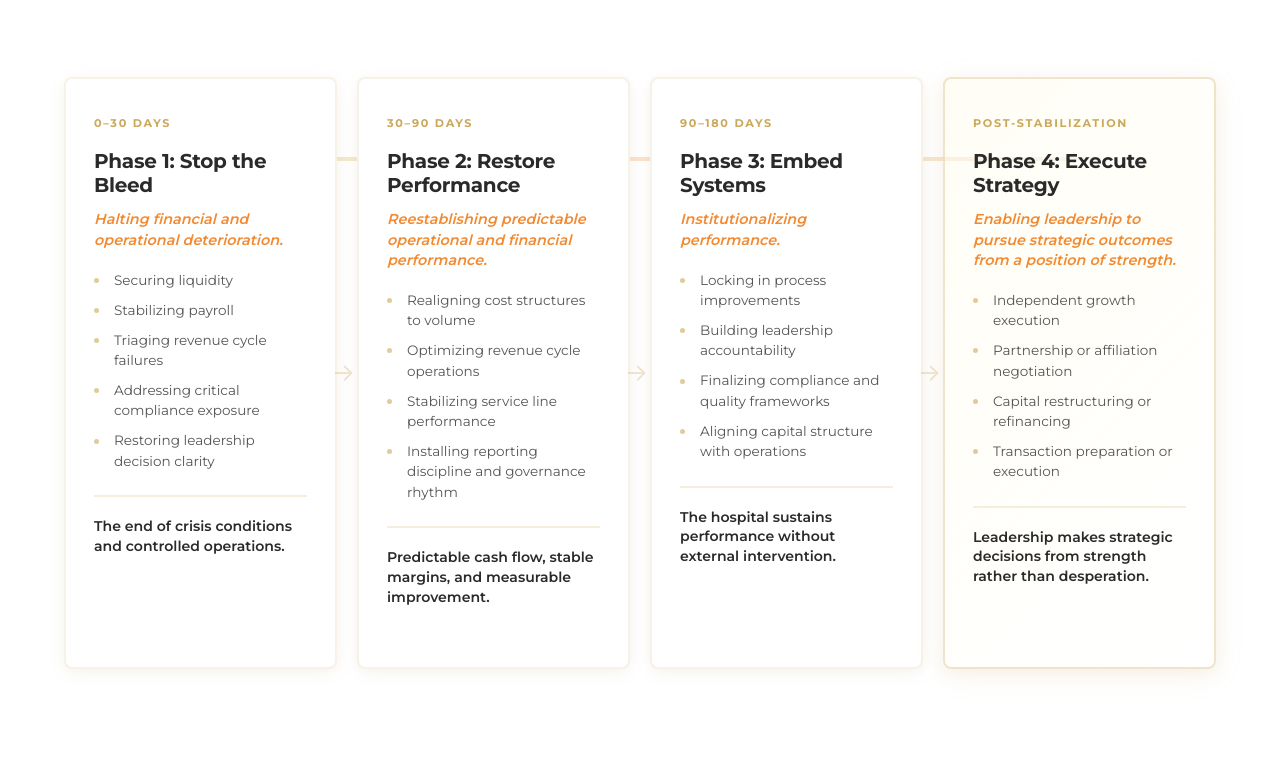
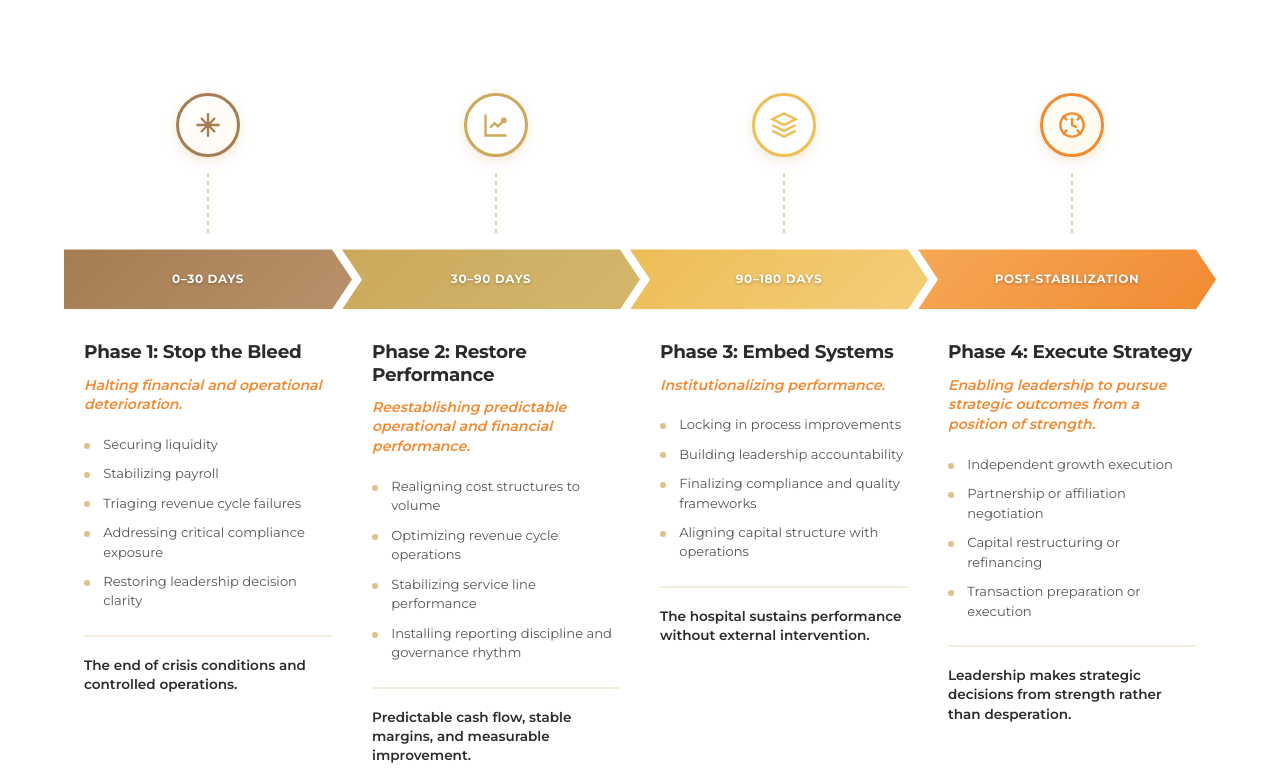
Before and after one commit to NickvZyl/SRH, a website: page public/our-approach/index.html in a window 1280 px wide. Shown: the part 4922-5690 px from the top of the page. Drawn offline with nearby package versions, Linux system fonts and the light colour scheme.

Commit message:
ourApproachV1.1

```diff
--- a/public/our-approach/index.html
+++ b/public/our-approach/index.html
@@ -987,99 +987,157 @@
       line-height: 1.3;
     }
 
-    /* Horizontal Phase Progression */
+    /* Industrial Timeline Progression */
     .execution-phases {
       position: relative;
       display: grid;
       grid-template-columns: repeat(4, 1fr);
-      gap: 1.5rem;
-      margin-top: 4rem;
-    }
-
-    /* Progression Gradient Line */
-    .execution-phases::before {
-      content: '';
-      position: absolute;
-      top: 80px;
-      left: 10%;
-      right: 10%;
-      height: 4px;
-      background: linear-gradient(90deg,
-        var(--gold) 0%,
-        var(--gold-light) 33%,
-        var(--orange) 66%,
-        rgba(203, 168, 92, 0.6) 100%
-      );
-      border-radius: 2px;
-      opacity: 0.3;
-      z-index: 0;
+      gap: 0;
+      margin-top: 6rem;
+      padding: 0;
     }
 
     .phase-card {
       position: relative;
+      background: transparent;
+      padding: 0;
+      transition: all 0.3s ease;
+      z-index: 1;
+    }
+
+    /* Circular Icon */
+    .phase-icon {
+      width: 90px;
+      height: 90px;
       background: var(--white);
-      padding: 2.5rem 2rem;
-      border-radius: 8px;
-      border: 2px solid rgba(203, 168, 92, 0.15);
-      box-shadow:
-        0 2px 12px rgba(203, 168, 92, 0.08),
-        0 4px 24px rgba(0, 0, 0, 0.04);
-      transition: all 0.4s cubic-bezier(0.4, 0, 0.2, 1);
-      z-index: 1;
-    }
-
-    .phase-card:hover {
-      transform: translateY(-6px);
-      border-color: rgba(203, 168, 92, 0.35);
-      box-shadow:
-        0 8px 32px rgba(203, 168, 92, 0.16),
-        0 12px 48px rgba(0, 0, 0, 0.08);
-    }
-
-    /* Phase 4 emphasis */
-    .phase-card:nth-child(4) {
-      border-color: rgba(203, 168, 92, 0.3);
-      background: linear-gradient(135deg,
-        rgba(255, 251, 230, 0.4) 0%,
-        var(--white) 100%
-      );
-      box-shadow:
-        0 4px 16px rgba(203, 168, 92, 0.12),
-        0 6px 32px rgba(203, 168, 92, 0.08);
-    }
-
-    .phase-card:nth-child(4):hover {
-      border-color: rgba(203, 168, 92, 0.45);
-    }
-
-    /* Arrow connectors between phases */
-    .phase-card::after {
-      content: '→';
-      position: absolute;
-      right: -1.25rem;
-      top: 50%;
-      transform: translateY(-50%);
-      font-size: 1.5rem;
-      color: var(--gold);
-      opacity: 0.3;
-      z-index: 2;
-    }
-
-    .phase-card:last-child::after {
-      display: none;
+      border: 3px solid var(--gold);
+      border-radius: 50%;
+      display: flex;
+      align-items: center;
+      justify-content: center;
+      margin: 0 auto;
+      position: relative;
+      z-index: 3;
+      box-shadow: 0 4px 12px rgba(203, 168, 92, 0.25);
+    }
+
+    .phase-icon svg {
+      width: 40px;
+      height: 40px;
+      stroke: var(--gold);
+      stroke-width: 2;
+    }
+
+    /* Phase-specific diamond colors */
+    .phase-card:nth-child(1) .phase-icon {
+      border-color: #A67C52;
+      background: linear-gradient(135deg, #FFFFFF 0%, #FFF9F0 100%);
+    }
+
+    .phase-card:nth-child(1) .phase-icon svg {
+      stroke: #A67C52;
+    }
+
+    .phase-card:nth-child(2) .phase-icon {
+      border-color: var(--gold);
+    }
+
+    .phase-card:nth-child(2) .phase-icon svg {
+      stroke: var(--gold);
+    }
+
+    .phase-card:nth-child(3) .phase-icon {
+      border-color: var(--gold-light);
+    }
+
+    .phase-card:nth-child(3) .phase-icon svg {
+      stroke: var(--gold-light);
+    }
+
+    .phase-card:nth-child(4) .phase-icon {
+      border-color: var(--orange);
+      background: linear-gradient(135deg, #FFFEF8 0%, #FFF9EC 100%);
+    }
+
+    .phase-card:nth-child(4) .phase-icon svg {
+      stroke: var(--orange);
+    }
+
+    /* Dotted vertical connector */
+    .phase-connector {
+      width: 2px;
+      height: 60px;
+      background-image: linear-gradient(to bottom, var(--gold) 50%, transparent 50%);
+      background-size: 2px 8px;
+      margin: 1rem auto;
+      opacity: 0.5;
+    }
+
+    /* Chevron Arrow Timeline Bar */
+    .phase-timeline-bar {
+      position: relative;
+      height: 65px;
+      background: var(--gold);
+      display: flex;
+      align-items: center;
+      justify-content: center;
+      clip-path: polygon(0 0, calc(100% - 20px) 0, 100% 50%, calc(100% - 20px) 100%, 0 100%, 20px 50%);
+      margin-left: -10px;
+      box-shadow: 0 3px 10px rgba(203, 168, 92, 0.3);
+      transition: all 0.3s ease;
+    }
+
+    .phase-card:first-child .phase-timeline-bar {
+      clip-path: polygon(0 0, calc(100% - 20px) 0, 100% 50%, calc(100% - 20px) 100%, 0 100%);
+      margin-left: 0;
+    }
+
+    /* Color progression for timeline bars */
+    .phase-card:nth-child(1) .phase-timeline-bar {
+      background: linear-gradient(135deg, #A67C52 0%, #B8916A 100%);
+    }
+
+    .phase-card:nth-child(2) .phase-timeline-bar {
+      background: linear-gradient(135deg, var(--gold) 0%, #D4B86C 100%);
+    }
+
+    .phase-card:nth-child(3) .phase-timeline-bar {
+      background: linear-gradient(135deg, var(--gold-light) 0%, #F5CE7A 100%);
+    }
+
+    .phase-card:nth-child(4) .phase-timeline-bar {
+      background: linear-gradient(135deg, #F5A855 0%, var(--orange) 100%);
+    }
+
+    .phase-card:hover .phase-timeline-bar {
+      transform: translateY(-2px);
+      box-shadow: 0 5px 15px rgba(203, 168, 92, 0.4);
     }
 
     .phase-duration {
-      font-size: 0.7rem;
+      font-size: 0.8rem;
       font-weight: 700;
-      letter-spacing: 0.15em;
+      letter-spacing: 0.05em;
       text-transform: uppercase;
-      color: var(--gold);
-      margin-bottom: 1rem;
+      color: var(--white);
+      text-align: center;
+      text-shadow: 0 1px 3px rgba(0, 0, 0, 0.3);
+      padding: 0 1rem;
+      line-height: 1.2;
+    }
+
+    .phase-card:nth-child(4) .phase-duration {
+      color: var(--white);
+      text-shadow: 0 1px 3px rgba(0, 0, 0, 0.3);
+    }
+
+    /* Content below timeline */
+    .phase-content {
+      padding: 2.5rem 1.5rem 0;
     }
 
     .phase-card h3 {
-      font-size: 1.35rem;
+      font-size: 1.25rem;
       font-weight: 700;
       color: var(--text-dark);
       margin-bottom: 0.75rem;
@@ -1087,7 +1145,7 @@
     }
 
     .phase-objective {
-      font-size: 0.9rem;
+      font-size: 0.88rem;
       font-weight: 600;
       color: var(--orange);
       margin-bottom: 1.25rem;
@@ -1105,9 +1163,9 @@
     }
 
     .phase-items li {
-      font-size: 0.88rem;
+      font-size: 0.85rem;
       color: var(--text-light);
-      padding-left: 1.25rem;
+      padding-left: 1.2rem;
       position: relative;
       line-height: 1.5;
     }
@@ -1117,18 +1175,18 @@
       position: absolute;
       left: 0;
       top: 0.6em;
-      width: 5px;
-      height: 5px;
+      width: 6px;
+      height: 6px;
+      background: var(--gold);
+      opacity: 0.7;
       border-radius: 50%;
-      background: var(--gold);
-      opacity: 0.6;
     }
 
     .phase-outcome {
-      font-size: 0.9rem;
+      font-size: 0.88rem;
       font-weight: 600;
       color: var(--text-dark);
-      padding-top: 1.25rem;
+      padding-top: 1.2rem;
       border-top: 2px solid rgba(203, 168, 92, 0.2);
       line-height: 1.4;
     }
@@ -1488,23 +1546,41 @@
 
     @media (max-width: 1400px) {
       .execution-phases {
-        gap: 1.25rem;
-      }
-
-      .phase-card {
-        padding: 2.25rem 1.75rem;
+        gap: 0;
+      }
+
+      .phase-icon {
+        width: 64px;
+        height: 64px;
+      }
+
+      .phase-icon svg {
+        width: 28px;
+        height: 28px;
+      }
+
+      .phase-timeline-bar {
+        height: 60px;
+      }
+
+      .phase-duration {
+        font-size: 0.75rem;
+      }
+
+      .phase-content {
+        padding: 2rem 1.25rem 0;
       }
 
       .phase-card h3 {
-        font-size: 1.25rem;
+        font-size: 1.15rem;
       }
 
       .phase-items li {
+        font-size: 0.82rem;
+      }
+
+      .phase-outcome {
         font-size: 0.85rem;
-      }
-
-      .phase-outcome {
-        font-size: 0.88rem;
       }
     }
 
@@ -1636,15 +1712,36 @@
 
       .execution-phases {
         grid-template-columns: repeat(2, 1fr);
-        gap: 2rem;
-      }
-
-      .execution-phases::before {
-        display: none;
-      }
-
-      .phase-card::after {
-        display: none;
+        gap: 0 1.5rem;
+        padding: 0;
+      }
+
+      .phase-icon {
+        width: 60px;
+        height: 60px;
+      }
+
+      .phase-icon svg {
+        width: 26px;
+        height: 26px;
+      }
+
+      .phase-timeline-bar {
+        clip-path: polygon(0 0, 100% 0, 100% 100%, 0 100%);
+        margin-left: 0;
+        height: 55px;
+      }
+
+      .phase-connector {
+        height: 50px;
+      }
+
+      .phase-content {
+        padding: 2rem 1rem 0;
+      }
+
+      .phase-card {
+        margin-bottom: 2rem;
       }
 
       .different-grid {
@@ -1686,12 +1783,41 @@
 
       .execution-phases {
         grid-template-columns: 1fr;
-        gap: 2rem;
+        gap: 0;
         margin-top: 3rem;
+        padding: 0;
+      }
+
+      .phase-icon {
+        width: 64px;
+        height: 64px;
+      }
+
+      .phase-icon svg {
+        width: 28px;
+        height: 28px;
+      }
+
+      .phase-timeline-bar {
+        clip-path: polygon(0 0, 100% 0, 100% 100%, 0 100%);
+        margin-left: 0;
+        height: 55px;
+      }
+
+      .phase-connector {
+        height: 45px;
+      }
+
+      .phase-content {
+        padding: 2rem 1.5rem 0;
       }
 
       .phase-card {
-        padding: 2rem 1.75rem;
+        margin-bottom: 2.5rem;
+      }
+
+      .phase-duration {
+        font-size: 0.75rem;
       }
 
       .radial-center {
@@ -2044,7 +2170,16 @@
         <div class="execution-phases">
           <!-- Phase 1 -->
           <div class="phase-card">
+            <div class="phase-icon">
+              <svg viewBox="0 0 24 24" fill="none" stroke="currentColor">
+                <path d="M12 2v20M2 12h20M6 6l12 12M6 18L18 6"/>
+              </svg>
+            </div>
+            <div class="phase-connector"></div>
+            <div class="phase-timeline-bar">
               <div class="phase-duration">0–30 Days</div>
+            </div>
+            <div class="phase-content">
               <h3>Phase 1: Stop the Bleed</h3>
               <p class="phase-objective">Halting financial and operational deterioration.</p>
               <ul class="phase-items">
@@ -2056,10 +2191,22 @@
               </ul>
               <p class="phase-outcome">The end of crisis conditions and controlled operations.</p>
             </div>
+          </div>
 
           <!-- Phase 2 -->
           <div class="phase-card">
+            <div class="phase-icon">
+              <svg viewBox="0 0 24 24" fill="none" stroke="currentColor">
+                <path d="M3 3v18h18"/>
+                <path d="M18.7 8l-5.1 5.2-2.8-2.7L7 14.3"/>
+                <circle cx="18.7" cy="8" r="1.5"/>
+              </svg>
+            </div>
+            <div class="phase-connector"></div>
+            <div class="phase-timeline-bar">
               <div class="phase-duration">30–90 Days</div>
+            </div>
+            <div class="phase-content">
               <h3>Phase 2: Restore Performance</h3>
               <p class="phase-objective">Reestablishing predictable operational and financial performance.</p>
               <ul class="phase-items">
@@ -2070,10 +2217,22 @@
               </ul>
               <p class="phase-outcome">Predictable cash flow, stable margins, and measurable improvement.</p>
             </div>
+          </div>
 
           <!-- Phase 3 -->
           <div class="phase-card">
+            <div class="phase-icon">
+              <svg viewBox="0 0 24 24" fill="none" stroke="currentColor">
+                <path d="M12 2L2 7l10 5 10-5-10-5z"/>
+                <path d="M2 17l10 5 10-5"/>
+                <path d="M2 12l10 5 10-5"/>
+              </svg>
+            </div>
+            <div class="phase-connector"></div>
+            <div class="phase-timeline-bar">
               <div class="phase-duration">90–180 Days</div>
+            </div>
+            <div class="phase-content">
               <h3>Phase 3: Embed Systems</h3>
               <p class="phase-objective">Institutionalizing performance.</p>
               <ul class="phase-items">
@@ -2084,10 +2243,22 @@
               </ul>
               <p class="phase-outcome">The hospital sustains performance without external intervention.</p>
             </div>
+          </div>
 
           <!-- Phase 4 -->
           <div class="phase-card">
+            <div class="phase-icon">
+              <svg viewBox="0 0 24 24" fill="none" stroke="currentColor">
+                <circle cx="12" cy="12" r="10"/>
+                <path d="M12 6v6l4 2"/>
+                <path d="M16.2 7.8l3.8-3.8M7.8 16.2l-3.8 3.8M7.8 7.8L4 4M16.2 16.2l3.8 3.8"/>
+              </svg>
+            </div>
+            <div class="phase-connector"></div>
+            <div class="phase-timeline-bar">
               <div class="phase-duration">Post-Stabilization</div>
+            </div>
+            <div class="phase-content">
               <h3>Phase 4: Execute Strategy</h3>
               <p class="phase-objective">Enabling leadership to pursue strategic outcomes from a position of strength.</p>
               <ul class="phase-items">
@@ -2100,6 +2271,7 @@
             </div>
           </div>
         </div>
+      </div>
     </section>
 
     <!-- WHAT MAKES DIFFERENT SECTION -->
```
Lines whose indentation alone changed are shown as unchanged.
